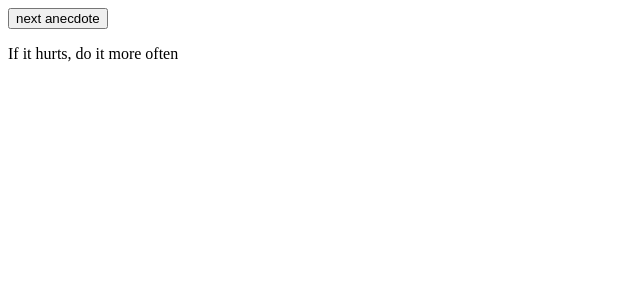
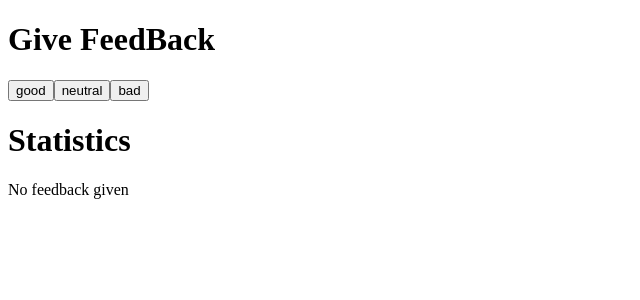
Before and after one commit to AngryBeanTrevota/app1, a React (Create React App) app: page / in a window 1280 px wide. Shown: the top 300 px of the page, without its empty margins (0-640 px from the left). Built offline with nearby package versions, Linux system fonts and the light colour scheme.

Commit message:
Revert "Cria função de gerar int aleatoria para pegar frase aleatoria"
This reverts commit efee92ccfb74d5fee7f90d98efe948e80c09505d.

```diff
--- a/src/App.js
+++ b/src/App.js
@@ -1,31 +1,140 @@
 import { useState } from 'react'
 
+const Button = (props) => (
+  <button onClick={props.handleClick}>{props.text}</button>
+)
+
+const Display = (props) => (
+  <tr>
+    <th>{props.text}</th>
+    <td>{props.value} {props.textAfter}</td>
+  </tr>
+)
+
+const Statistics = ( {good, neutral, bad} ) => {
+  return (
+    <div>
+      <h1>Statistics</h1>
+      <table>
+        <tbody>
+        <Display text='good' value={good} textAfter=''/>
+        <Display text='neutral' value={neutral} textAfter=''/>
+        <Display text='bad' value={bad} textAfter=''/>
+        <Display text='all' value={good + neutral + bad} textAfter=''/>
+        <Display text='avarage' value={(good - bad) / (good + neutral + bad)} textAfter=''/>
+        <Display text='positive' value={(good / (good + neutral + bad)) * 100} textAfter='%'/>
+        </tbody>
+      </table>
+    </div>
+  )}
+
 const App = () => {
+  // Save clicks of each button to its own state
+  const [good, setGood] = useState(0)
+  const [neutral, setNeutral] = useState(0)
+  const [bad, setBad] = useState(0)
 
-  function getRandomArbitrary(min, max) {
-      console.log(Math.floor(Math.random() * (max - min) + min));
-      return Math.floor(Math.random() * (max - min) + min);
+  const increaseValue = (value, setValue) => {
+    console.log(value);
+    setValue(value + 1);
   }
 
-  const anecdotes = [
-    'If it hurts, do it more often',
-    'Adding manpower to a late software project makes it later!',
-    'The first 90 percent of the code accounts for the first 10 percent of the development time...The remaining 10 percent of the code accounts for the other 90 percent of the development time.',
-    'Any fool can write code that a computer can understand. Good programmers write code that humans can understand.',
-    'Premature optimization is the root of all evil.',
-    'Debugging is twice as hard as writing the code in the first place. Therefore, if you write the code as cleverly as possible, you are, by definition, not smart enough to debug it.',
-    'Programming without an extremely heavy use of console.log is same as if a doctor would refuse to use x-rays or blood tests when diagnosing patients'
-  ]
-
-  const [selected, setSelected] = useState(0)
+  if(good !=0 || neutral != 0 || bad != 0)
+  {
+    return(
+      <div>
+      <h1>Give FeedBack</h1>
+      <Button handleClick={() => increaseValue(good, setGood)} text="good"/>
+      <Button handleClick={() => increaseValue(neutral, setNeutral)} text="neutral"/>
+      <Button handleClick={() => increaseValue(bad, setBad)} text="bad"/>
+      <Statistics good={good} neutral={neutral} bad={bad} />
+      </div>
+    )
+  }
+  else
+  {
+    return(
+      <div>
+      <h1>Give FeedBack</h1>
+      <Button handleClick={() => increaseValue(good, setGood)} text="good"/>
+      <Button handleClick={() => increaseValue(neutral, setNeutral)} text="neutral"/>
+      <Button handleClick={() => increaseValue(bad, setBad)} text="bad"/>
+      <h1>Statistics</h1>
+      <p>No feedback given</p>
+      </div>
+    )
+  }
+}
 
 
+/*
+const Header = (props) => {
+  console.log(props)
   return (
     <div>
-      <button onClick={() => setSelected(getRandomArbitrary(0, 6))}>next anecdote</button>
-      <p>{anecdotes[selected]}</p>
+      <h1>{props.course.name}</h1>
     </div>
   )
 }
 
+const Part = (props) => {
+  console.log(props)
+  return(
+    <div>
+      <p>{props.part} {props.exercises}</p>
+    </div>
+  )
+}
+
+const Content = (props) => {
+  console.log(props)
+  return(
+    <div>
+      {props.course.parts.map(value => <Part part={value.name} exercises={value.exercises}/>)}
+    </div>
+  )
+}
+
+const Total = (props) => {
+  console.log(props)
+  let soma = 0
+  props.course.parts.forEach(element => {
+    soma = soma + element.exercises
+  });
+  return(
+    <div>
+      <p>Number of exercises {soma}</p>
+    </div>
+  )
+}
+
+const App = () => {
+  const course = {
+    name: 'Half Stack application development',
+    parts: [
+      {
+        name: 'Fundamentals of React',
+        exercises: 10
+      },
+      {
+        name: 'Using props to pass data',
+        exercises: 7
+      },
+      {
+        name: 'State of a component',
+        exercises: 14
+      }
+    ]
+  }
+
+  return (
+    <div>
+      <Header course={course}/>
+      <Content course={course}/>
+      <Total course={course}/>
+    </div>
+  )
+}
+*/
+
 export default App
```
